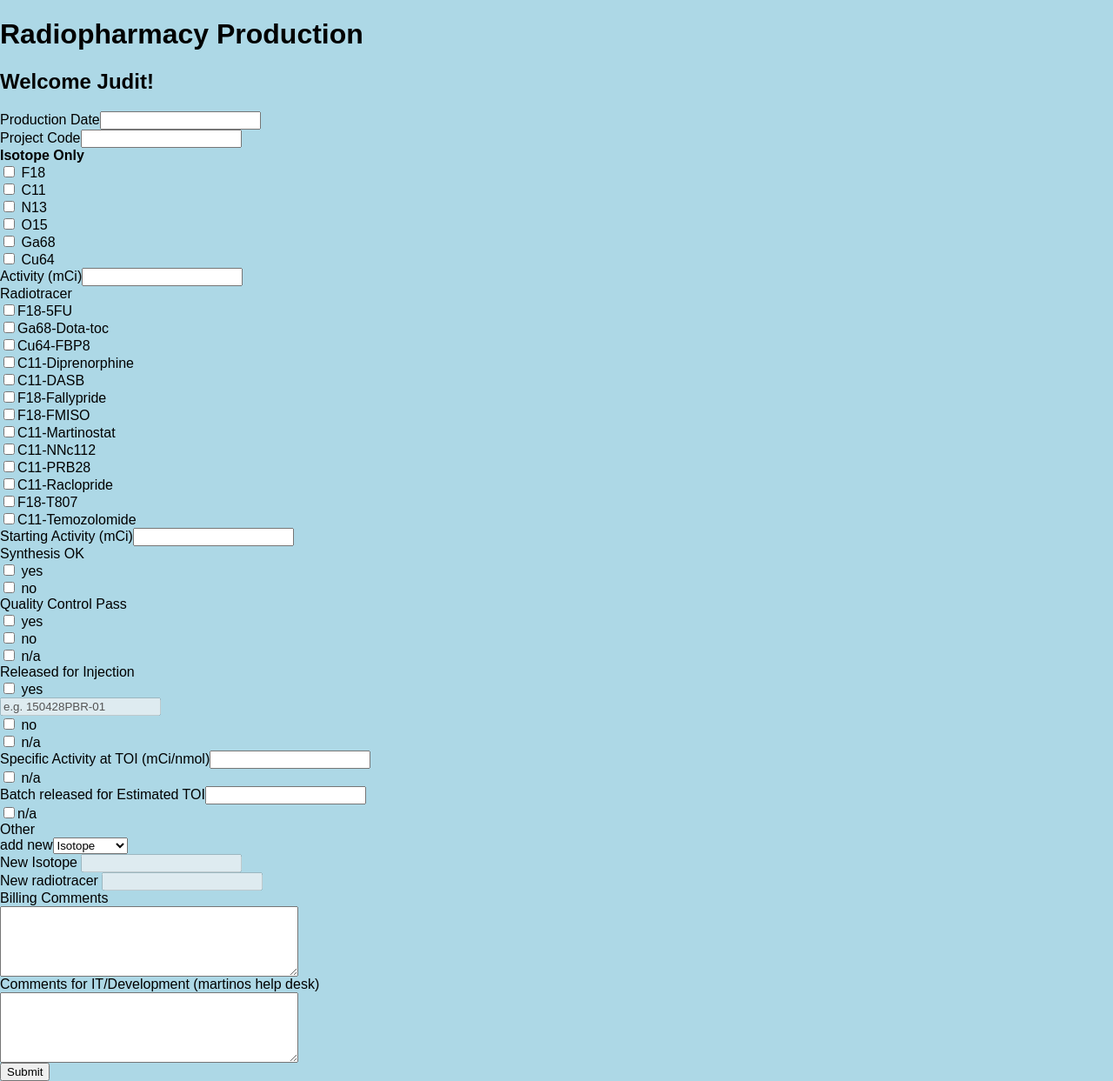
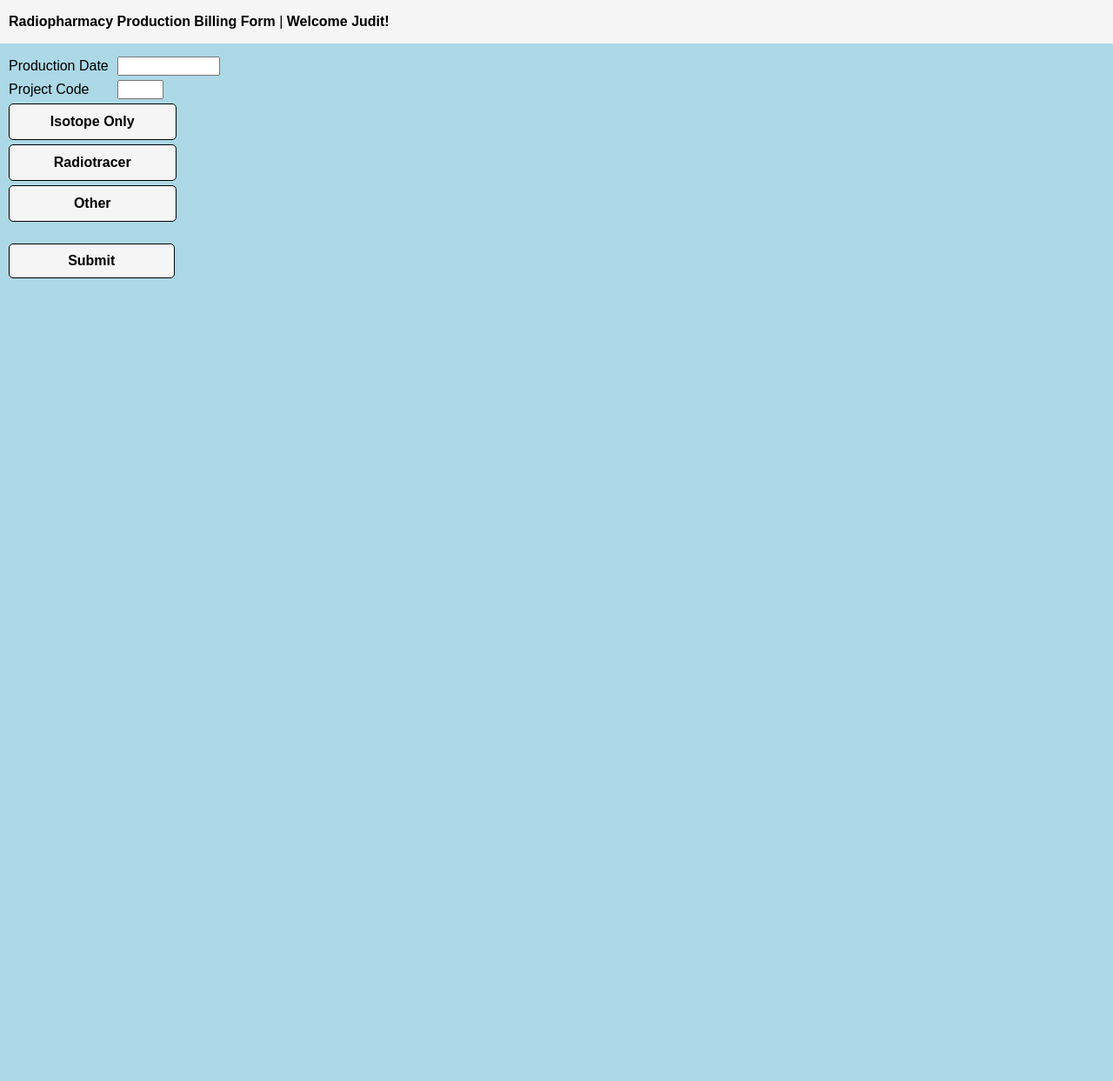
Before and after one commit to foundling/billing_interface, a PHP site: page / in a window 1280 px wide. Shown: the whole page at 87% size. After the commit the page ends 320 px from the top, so only its background shows below. Run offline with PHP 8.4, Linux system fonts and the light colour scheme; some libraries are stand-ins or nearby versions.

Commit message:
looking better.

```diff
--- a/index.html
+++ b/index.html
@@ -7,21 +7,21 @@
 </head>
 <body>
 
-<div>
-	<h1>Radiopharmacy Production</h1><h2> Welcome Judit!</h2>
-</div>
+<header>
+	<h1>Radiopharmacy Production Billing Form</h1> | <h2> Welcome Judit!</h2>
+</header>
 
 <div class="container">
 
 <form>
 
   <!--HEADER -->
-  <div><label>Production Date</label><input type="text" name='production-date'></div>
-  <div><label>Project Code</label><input type="text" name='project-code'></div>
+  <div><label class="prod_date">Production Date</label><input type="text" maxlength="10" size="10" name='production-date'></div>
+  <div><label class="proj_code">Project Code</label><input type="text" maxlength="3" size="3" name='project-code'></div>
 
   <!--ISOTOPE BLOCK -->
   <label class="isotope-header">Isotope Only</label>
-  <div class="isotope-block">
+  <div class="isotope-block hidden">
   	<div><input type="checkbox" class="isotope" value="F18"> <label>F18 </label></div>
   	<div><input type="checkbox" class="isotope" value="C11"> <label>C11 </label></div>
   	<div><input type="checkbox" class="isotope" value="N13"> <label>N13 </label></div>
@@ -35,7 +35,7 @@
 
   <label class="radiotracer-header">Radiotracer</label>
 
-  <div class"radiotracer-block">
+  <div class="radiotracer-block hidden">
   	<div><input type="checkbox" class="radiotracer" value="F18-5FU"><label> F18-5FU</label></div>
   	<div><input type="checkbox" class="radiotracer" value="Ga68-Dota-toc"><label> Ga68-Dota-toc</label></div>
   	<div><input type="checkbox" class="radiotracer" value="Cu64-FBP8"><label> Cu64-FBP8</label></div>
@@ -61,7 +61,7 @@
 	<div><input type="checkbox" value="no"> no</div>
 	<div><input type="checkbox" value="na"> n/a</div>
 
-	<div><label >Released for Injection </label>
+	<div><label >Released for Injection </label></div>
 	<div><input type="checkbox" value="yes"> yes</div>
 	<div><input type="text" name="lot_number" value="e.g. 150428PBR-01" disabled></div>
 	<div><input type="checkbox" value="no"> no </div>
@@ -75,8 +75,8 @@
   </div>
 
   <!--OTHER SECTION -->
-  <label class="other-header" > Other 	</label>
-  <div class="other-block" >
+  <label class="other-header"> Other </label>
+  <div class="other-block hidden">
 		<label>add new </label><select name="new_iso_or_radiotracer">
 			<option value="new_iso">Isotope</option>
 			<option value="radiotracer">radiotracer</option>
--- a/style.css
+++ b/style.css
@@ -1,29 +1,107 @@
+html, body, body *
+{
+	margin: 0;
+	padding: 0;
+	font-size: 100%;
+}
+
 body
 {
 	font-family: "HelveticaNeue-Light", sans-serif;
 	background: lightblue;
-	margin: 0;
-
+}
+.container
+{
+	padding-left: 10px;
+	padding-top: 10px;
+	padding-bottom: 10px;
+}
+header
+{
+	margin: 0px;
+	padding-left: 10px;
+	padding-right: 10px;
+	background: whitesmoke;
+	height: 50px;
+	line-height: 50px;
 }
 
+header h1,
+header h2
+{
+	display: inline;
+}
 
 .hidden
 {
 	display: none;
 }
 
-input, label
+input,
+label
 {
 	display: inline-block;
-}
-
-.isotope-header
-{
-	font-weight: bold;
 
 }
 
-.isotope-block
+form div,
+label[class="isotope-header"],
+label[class="radiotracer-header"],
+label[class="other-header"]
+{
+	margin-top: 5px;
+	margin-bottom: 5px;
+}
+
+label[class="prod_date"],
+label[class="proj_code"]
+{
+	margin-right: 5px;
+	width: 120px;
+}
+
+input[type=submit]
+{
+	margin-top: 20px;
+	background: whitesmoke;
+	border: 1px solid black;
+	border-radius: 5px;
+	width: 15%;
+	height: 40px;
+	font-weight: bold;
+}
+
+input[type=submit]:hover
+{
+  background: lightgray;
+}
+
+.isotope-header,
+.radiotracer-header,
+.other-header
+{
+	border: 1px solid black;
+	border-radius: 5px;
+	height: 40px;
+	width: 15%;
+	line-height: 40px;
+	background: whitesmoke;
+	display: block;
+	font-weight: bold;
+	text-align: center;
+}
+
+.isotope-header:hover,
+.radiotracer-header:hover,
+.other-header:hover
+{
+	background: lightgray;
+}
+
+
+.isotope-block,
+.radiotracer-block,
+.other-block
 {
 
 }
```
